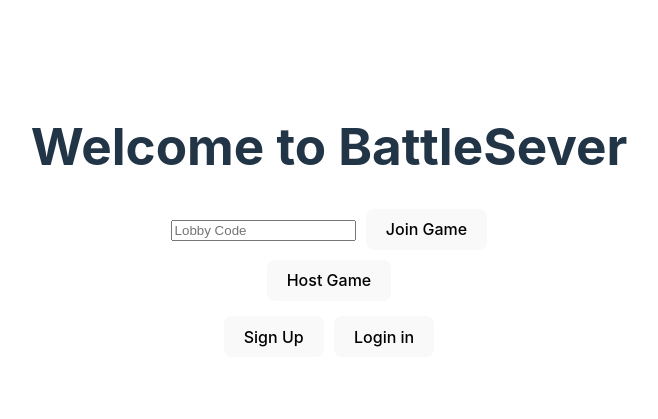
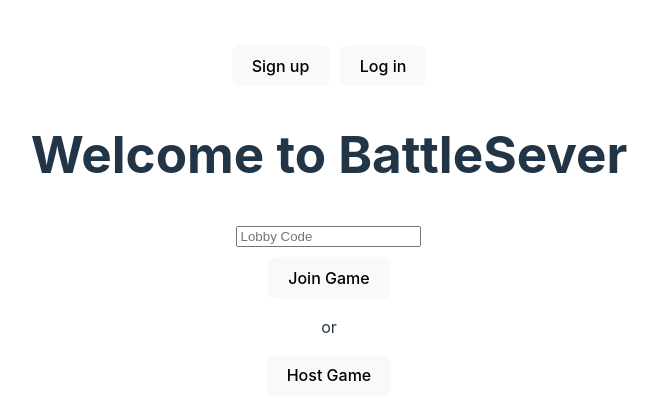
Before and after one commit to bluewolf44/BattleServer, a React (Vite) app in the folder frontend/: page / in a window 1280 px wide. Shown: the part 177-596 px from the top of the page, without its empty margins (311-969 px from the left). Built offline with nearby package versions, Linux system fonts and the light colour scheme.

Commit message:
Rearrange main screen buttons

```diff
--- a/frontend/src/Lobby.css
+++ b/frontend/src/Lobby.css
@@ -1,9 +1,18 @@
-#HostDiv {
+#ButtonsDiv {
     padding: 10px;
+    display: grid;
+    justify-content: center;
+    justify-items: center;
+}
+
+#JoinGameDiv {
+    display: grid;
+    justify-content: center;
+    justify-items: center;
 }
 
 #JoinButton {
-    margin-left: 10px;
+    margin-top: 10px;
 }
 
 .AccountButton {
--- a/frontend/src/Lobby.jsx
+++ b/frontend/src/Lobby.jsx
@@ -4,17 +4,18 @@ function Lobby({HandleHost}) {
 
     return (
         <>
+            <div>
+                <button className = "AccountButton">Sign up</button>
+                <button className = "AccountButton">Log in</button>
+            </div>
             <h1>Welcome to BattleSever</h1>
-            <div>
-                <input type="text" placeholder="Lobby Code"/>
-                <button id = "JoinButton">Join Game</button>
-            </div>
-            <div id = "HostDiv">
+            <div id = "ButtonsDiv">
+                <div id = "JoinGameDiv">
+                    <input type="text" placeholder="Lobby Code"/>
+                    <button id = "JoinButton">Join Game</button>
+                </div>
+                <p>or</p>
                 <button onClick={HandleHost}>Host Game</button>
-            </div>
-            <div>
-                <button className = "AccountButton">Sign Up</button>
-                <button className = "AccountButton">Login in</button>
             </div>
         </>
     )
```
